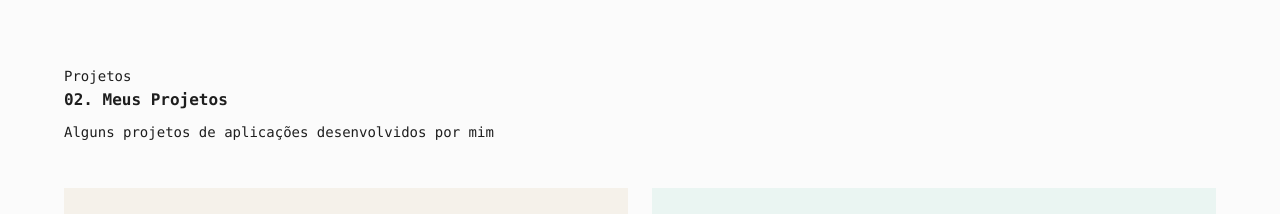
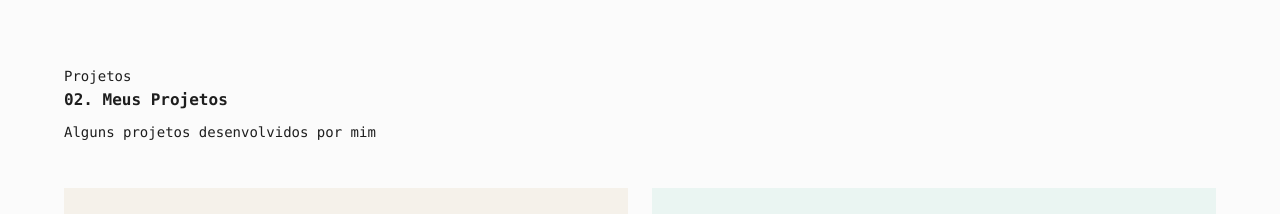
Before and after one commit to Phixelz/MyPortfolio, a Next.js app: page / in a window 1280 px wide. Shown: the part 1160-1374 px from the top of the page. Built offline with nearby package versions, Linux system fonts and the light colour scheme.

Commit message:
update build

```diff
--- a/src/components/Projects/index.tsx
+++ b/src/components/Projects/index.tsx
@@ -8,7 +8,7 @@ export function Projects() {
       <Title
         title="Projetos"
         subtitle="02. Meus Projetos"
-        description="Alguns projetos de aplicações desenvolvidos por mim"
+        description="Alguns projetos desenvolvidos por mim"
       />
 
       <ul>
```
